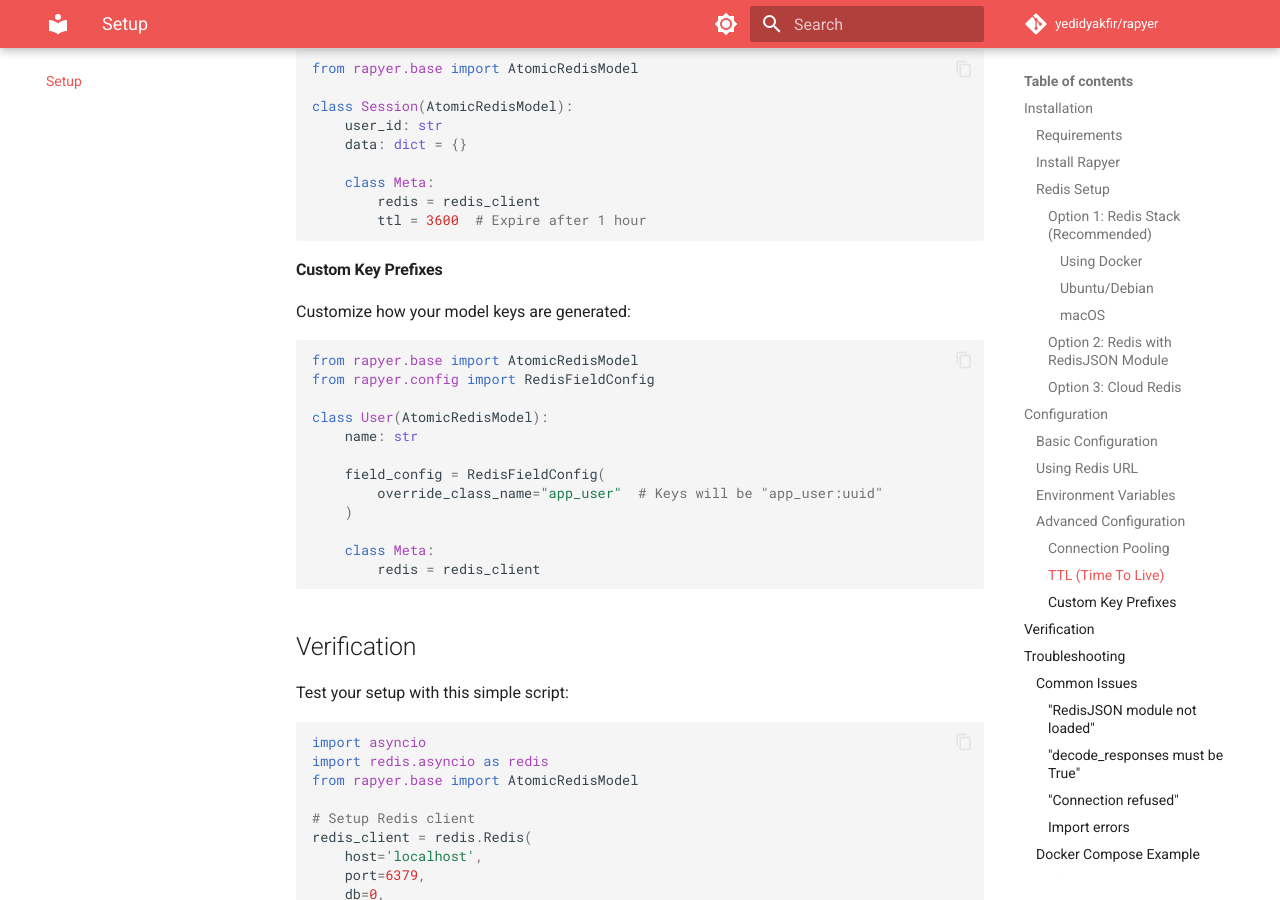
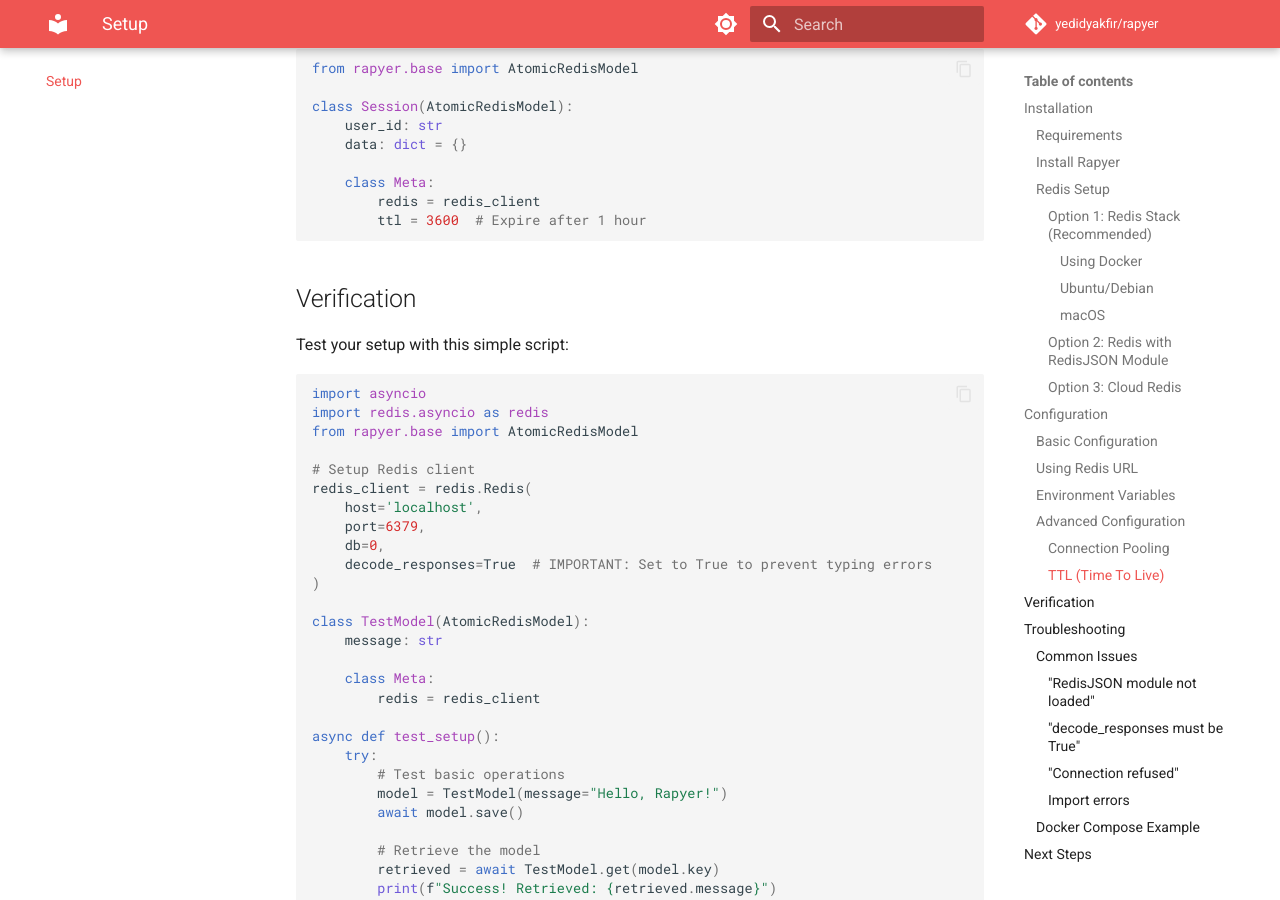
Before and after one commit to yedidyakfir/rapyer, an MkDocs documentation site: the page built from docs/setup.md, in a window 1280 px wide and 900 px high, scrolled down 3312 px. Built offline with MkDocs 1.6.1 and Material for MkDocs 9.7.7, drawn with Linux system fonts in a browser that asks for light colours; comment, search, counter and statistics services are not loaded.

Commit message:
[switch_annotation] - remove unused class

````diff
--- a/docs/setup.md
+++ b/docs/setup.md
@@ -163,25 +163,6 @@
         ttl = 3600  # Expire after 1 hour
 ```
 
-#### Custom Key Prefixes
-
-Customize how your model keys are generated:
-
-```python
-from rapyer.base import AtomicRedisModel
-from rapyer.config import RedisFieldConfig
-
-class User(AtomicRedisModel):
-    name: str
-
-    field_config = RedisFieldConfig(
-        override_class_name="app_user"  # Keys will be "app_user:uuid"
-    )
-
-    class Meta:
-        redis = redis_client
-```
-
 ## Verification
 
 Test your setup with this simple script:
````
Also changed, not shown: 1 other file.
